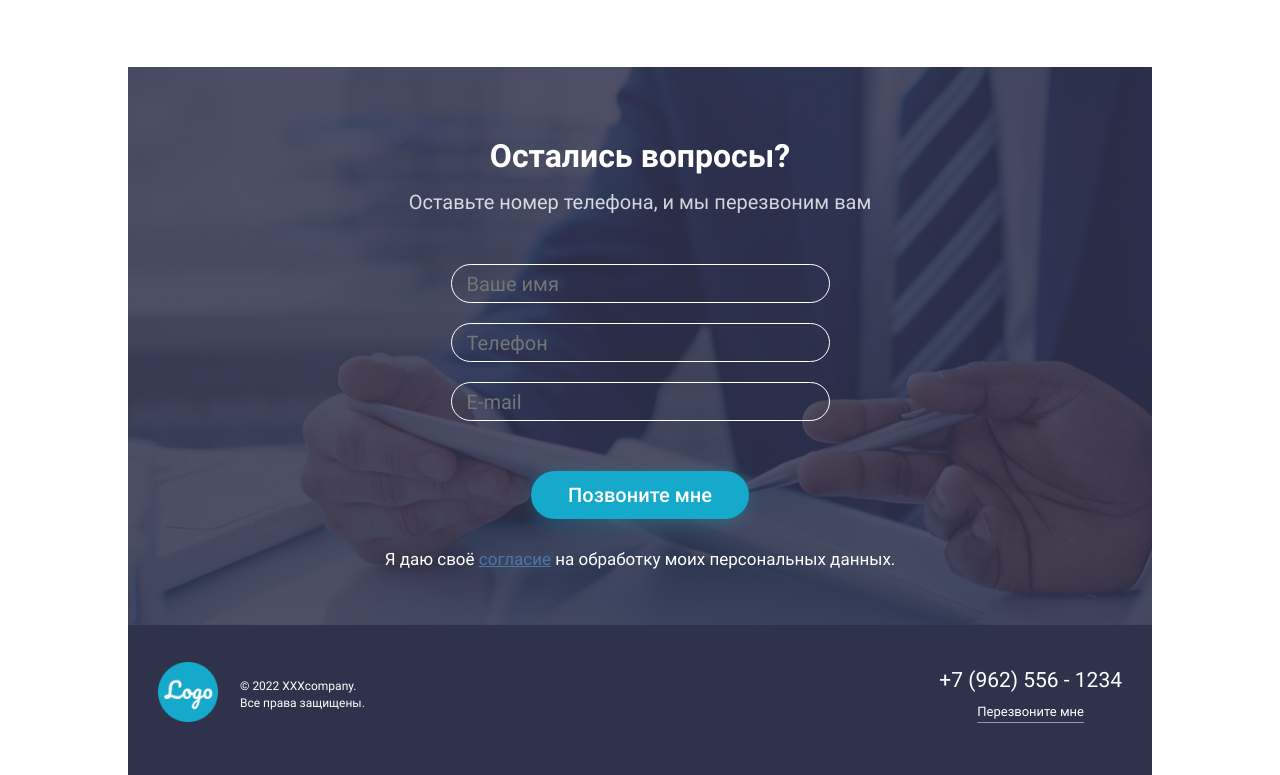
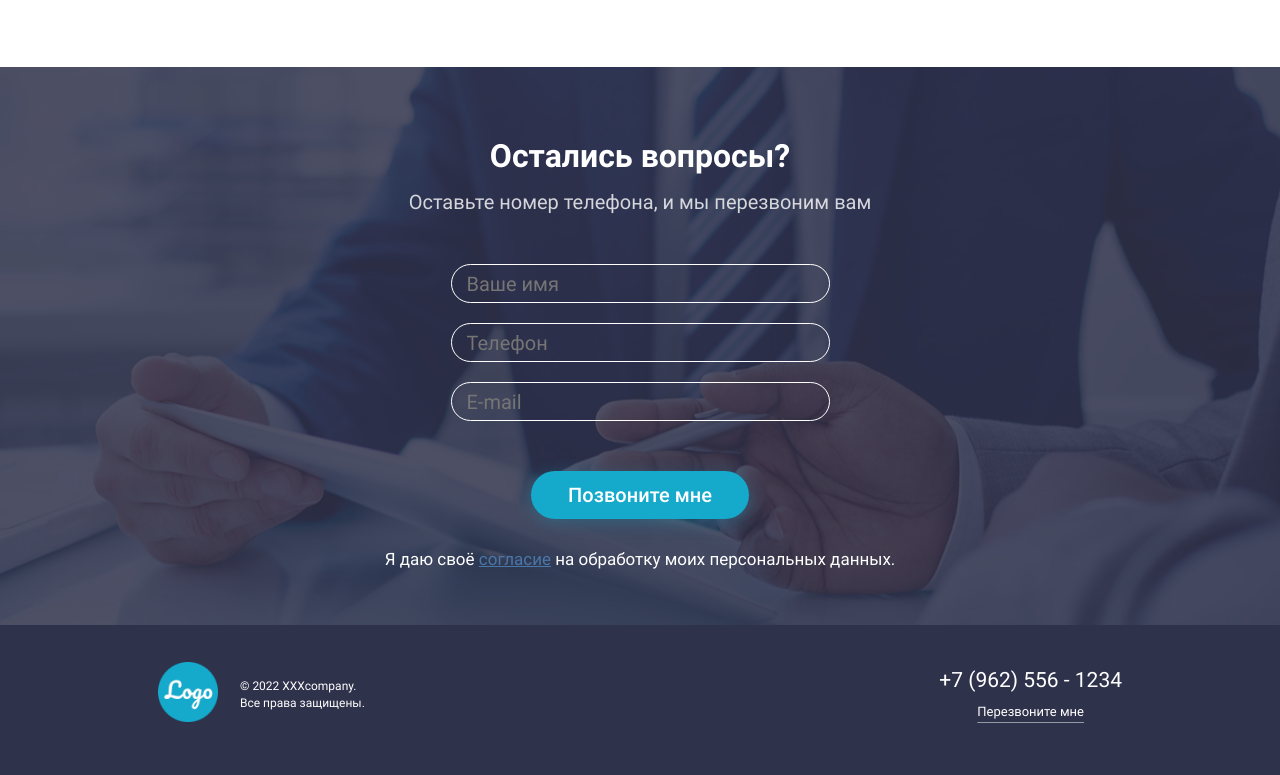
Before and after one commit to d-pletikapa/3-5-adaptive, a plain HTML site: page index.html in a window 1280 px wide. Shown: the part 994-1769 px from the top of the page. Drawn offline with Linux system fonts and the light colour scheme.

Commit message:
correction bg width

```diff
--- a/index.html
+++ b/index.html
@@ -109,7 +109,7 @@
     </section>
   </div>
 
-  <div class="container container--last">
+  <div class="container container--last container--last-bg">
     <section class="footer__section">
     <ul class="footer__nav-list">
       <li class="footer__item footer__item--logo">
--- a/styles/container/container.css
+++ b/styles/container/container.css
@@ -1,6 +1,5 @@
 .container {
-  margin: 0 auto;
-  max-width: var(--max-width-container);
+  margin: 0;
 }
 
 .container:not(.container--last ){
--- a/styles/footer/footer.css
+++ b/styles/footer/footer.css
@@ -1,20 +1,27 @@
-.footer__section {
+.container--last-bg {
   background-color: #2F324B;
 }
+
 .footer__item--credit {
   display: none;
+}
+
+.container--deal-bg {
+  background-color: rgba(47, 50, 75, 0.85);
+  position: relative;
+  min-height: var(--min-height-footer-container);
 }
 
 .container--deal-bg::after {
   position: absolute;
   top: 0;
   height: var(--min-height-footer-container);
-  width: var(--max-width-container);
+  width: 100%;
   content: '';
   z-index: -10;
-  background-size: auto 558px, cover;
+  background-size: cover;
   background-repeat: no-repeat;
-  background-position: left;
+  background-position: center;
   background-image: url("__img-footer/deal-mockup-no-bg.jpg");
 }
 
@@ -247,7 +254,7 @@
 @media  (min-width: 1600px) {
 
   .container--deal-bg::after {
-     background-size: auto 621px, cover;
+      height: var(--min-height-footer-container);
   }
 
   .main__section-deal  {
@@ -291,5 +298,4 @@
   .footer__call-back-link {
     line-height: 19px;
   }
-
 }
--- a/styles/global-style.css
+++ b/styles/global-style.css
@@ -139,6 +139,8 @@ iframe {
 
 section {
   padding:  var(--paddging-section);
+  margin: 0 auto;
+  max-width: var(--max-width-container);
 }
 
 h1 {
--- a/styles/header/header.css
+++ b/styles/header/header.css
@@ -55,7 +55,7 @@
 
 .header .container::after {
   position: absolute;
-  width: var(--max-width-container);
+  width: 100%;
   height: var(--min-height-header-container);
   content: '';
   background-size: cover;
--- a/styles/main/main.css
+++ b/styles/main/main.css
@@ -98,15 +98,7 @@
   counter-increment: count;
 }
 
-.container--deal-bg {
-  position: relative;
-  background-color: rgba(47, 50, 75, 0.85);
-  background-position: center;
-  background-repeat: no-repeat;
-  background-size: cover, cover;
-  min-height: var(--min-height-footer-container);
 
-}
 
 
 
```
